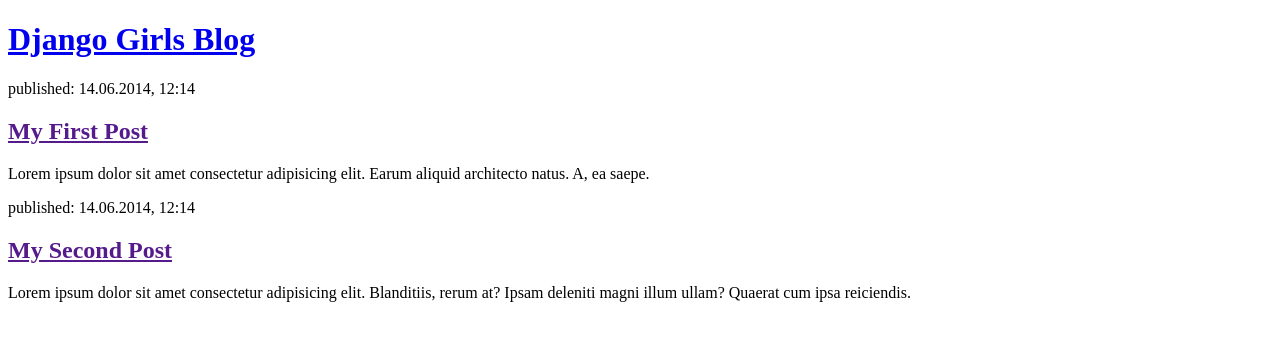
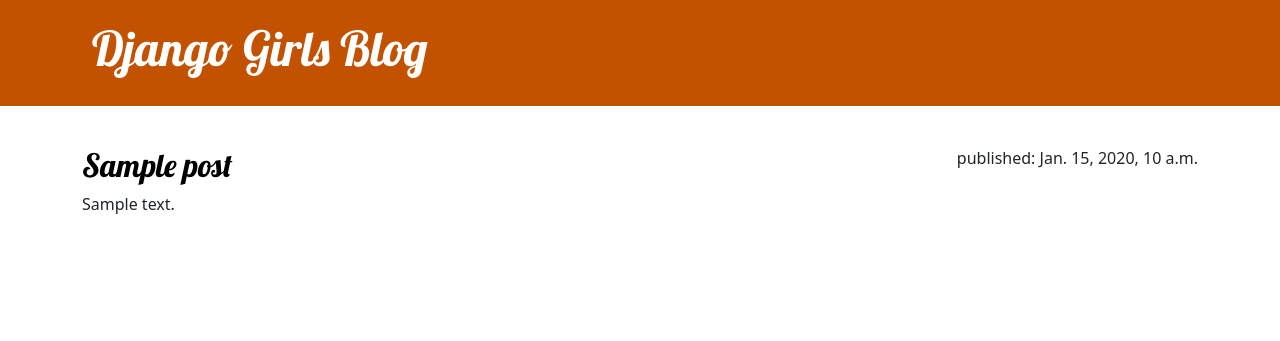
Before and after one commit to zhamby1/django_girlssu24, a Django app: page / in a window 1280 px wide. Shown: the top 341 px of the page. Run offline with Django 3.2, Linux system fonts and the light colour scheme; tables that the repository leaves empty hold one stand-in row (values such as "Sample post").

Commit message:
added module 6 stuff

```diff
--- /dev/null
+++ b/blog/static/css/blog.css
@@ -0,0 +1,38 @@
+.page-header{
+    background-color: #C25100;
+    margin-top: 0;
+    margin-bottom: 40px;
+    padding: 20px 20px 20px 40px;
+
+}
+
+.page-header h1,
+.page-header h1 a,
+.page-header h1 a:visited,
+.page-header h1 a:active{
+    color: #ffffff;
+    font-size: 36pt;
+    text-decoration: none;
+}
+
+h1,
+h2,
+h3,
+h4{
+    font-family: 'Lobster';
+}
+
+.post{
+    margin-bottom: 70px;
+}
+
+.post h2 a,
+.post h2 a:visited{
+    color:#000000;
+    text-decoration: none;
+
+}
+
+.post > .date{
+    float: right;
+}
--- /dev/null
+++ b/blog/templates/blog/base.html
@@ -0,0 +1,32 @@
+{% load static %}
+<!DOCTYPE html>
+<html>
+    <head>
+        <title>Django Girls Blog</title>
+        <link rel="stylesheet" href="https://cdn.jsdelivr.net/npm/bootstrap@5.1.3/dist/css/bootstrap.min.css" integrity="sha384-1BmE4kWBq78iYhFldvKuhfTAU6auU8tT94WrHftjDbrCEXSU1oBoqyl2QvZ6jIW3" crossorigin="anonymous">
+        <link rel="stylesheet" href="https://fonts.googleapis.com/css?family=Lobster&subset=latin,latin-ext">
+        <link rel="stylesheet" href="{% static 'css/blog.css' %}">
+    </head>
+    <body>
+        <!--header tag - identifies the top of the page and usually navbar-->
+        <!--the header tag does nothing beside label a part of our website.. like a div-->
+        <header class="page-header">
+            <div class="container">
+            <!--h1 or heading1 denotes the main title of the page usually with h2 and beyond being subheadings-->
+            <!--create a link using the text below to be clickable to a new webpage-->
+            <!--a tag or anchor tag makes text a clickable link-->
+                <h1><a href="/">Django Girls Blog</a></h1>
+            </div>
+        </header>
+        <!--when working with python functions or actions we have to use a curly brace with percents-->
+        <!--when working with python variables we use this double curly braces-->
+        <main class="container">
+            <div class="row">
+                <div class="col">
+                    {% block content %}
+                    {% endblock %}
+                </div>
+            </div>
+        </main>
+    </body>
+</html>
--- a/blog/templates/blog/post_list.html
+++ b/blog/templates/blog/post_list.html
@@ -1,31 +1,11 @@
-<!DOCTYPE html>
-<html>
-    <head>
-        <title>Django Girls Blog</title>
-    </head>
-    <body>
-        <!--header tag - identifies the top of the page and usually navbar-->
-        <!--the header tag does nothing beside label a part of our website.. like a div-->
-        <header>
-            <!--h1 or heading1 denotes the main title of the page usually with h2 and beyond being subheadings-->
-            <!--create a link using the text below to be clickable to a new webpage-->
-            <!--a tag or anchor tag makes text a clickable link-->
-            <h1><a href="/">Django Girls Blog</a></h1>
-        </header>
+{% extends 'blog/base.html' %}
 
-        <!--article tag is like the header tag... it does not do anything but denote that this is an article-->
-        <article>
-            <!--time tag denotes somthing is in utc or other time values-->
-            <time>published: 14.06.2014, 12:14</time>
-            <!--h2 means subheading. this will be the heading of each of our posts-->
-            <h2><a href="">My First Post</a></h2>
-            <p>Lorem ipsum dolor sit amet consectetur adipisicing elit. Earum aliquid architecto natus. A, ea saepe.</p>
+{% block content %}
+    {% for post in posts %}
+        <article class="post">
+            <time class="date">published: {{ post.published_date }}</time>
+            <h2><a href="{% url 'post_detail' pk=post.pk %}">{{ post.title }}</a></h2>
+            <p>{{ post.text|linebreaksbr }}</p>
         </article>
-        <article>
-            <!--time tag denotes somthing is in utc or other time values-->
-            <time>published: 14.06.2014, 12:14</time>
-            <h2><a href="">My Second Post</a></h2>
-            <p>Lorem ipsum dolor sit amet consectetur adipisicing elit. Blanditiis, rerum at? Ipsam deleniti magni illum ullam? Quaerat cum ipsa reiciendis.</p>
-        </article>
-    </body>
-</html>
+    {% endfor %}
+{% endblock %}
--- a/blog/urls.py
+++ b/blog/urls.py
@@ -2,5 +2,6 @@
 from . import views
 
 urlpatterns = [
-    path('', views.post_list, name='post_list')
+    path('', views.post_list, name='post_list'),
+    path('post/<int:pk>/', views.post_detail, name='post_detail'),
 ]
--- a/blog/views.py
+++ b/blog/views.py
@@ -1,7 +1,15 @@
-from django.shortcuts import render
+from django.shortcuts import render, get_object_or_404
+from django.utils import timezone
+from .models import Post
 
 # Create your views here.
 #create post_list function, takes a request as a argument/parameter
 def post_list(request):
+    #create variable called posts that grabs all objects that have a published date less than or equal to (lte) the current time.  order it by published date
+    posts = Post.objects.filter(published_date__lte=timezone.now()).order_by('published_date')
     #returns the request, the HTML file you want to send, and any data you want to pass
-    return render(request, 'blog/post_list.html', {})
+    return render(request,'blog/post_list.html', {'posts':posts})
+
+def post_detail(request,pk):
+    post = get_object_or_404(Post, pk=pk)
+    return render(request, 'blog/post_detail.html', {'post':post})
```
Also changed, not shown: blog/templates/blog/post_detail.html (added, +12 -0 lines).
